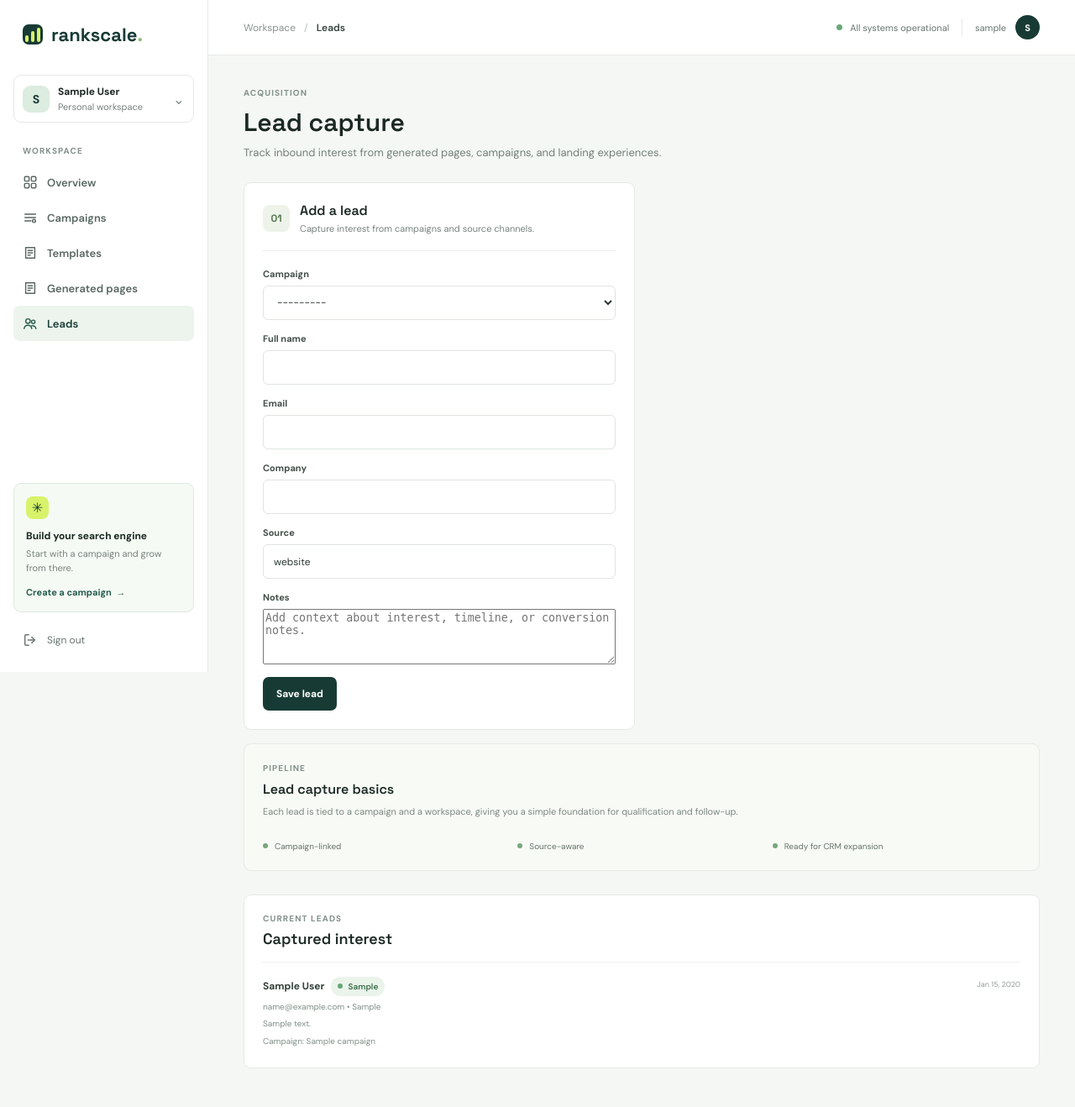
After one commit to AdesegunAdesolaADEBOYE/rankscale, a Django app: page /leads/ in a window 1280 px wide. The commit adds this page. Shown: the whole page at 84% size. Run offline with Django 5.2, Linux system fonts and the light colour scheme; a user stored in the database is signed in; tables that the repository leaves empty hold one stand-in row (values such as "Sample post"); parts of the project's set-up code (start-up, migrations or seed data) failed here and were passed over.

Commit message:
Build templates, generated pages, and lead capture
Add workspace ownership foundations, content template generation, and campaign-linked lead capture.

Co-authored-by: Copilot <223556219+Copilot@users.noreply.github.com>

```diff
--- a/config/urls.py
+++ b/config/urls.py
@@ -6,12 +6,15 @@ from core.views import (
     RankScaleLoginView,
     campaign_create,
     campaign_datasets,
+    content_templates,
     dashboard,
     dataset_retry,
-    health_check,
+    generated_pages,
     google_oauth_authorize,
     google_oauth_callback,
     google_oauth_disconnect,
+    health_check,
+    leads,
     signup,
 )
 
@@ -28,6 +31,9 @@ urlpatterns = [
         dataset_retry,
         name="dataset_retry",
     ),
+    path("templates/", content_templates, name="content_templates"),
+    path("generated-pages/", generated_pages, name="generated_pages"),
+    path("leads/", leads, name="leads"),
     path("integrations/google/authorize/", google_oauth_authorize, name="google_oauth_authorize"),
     path("integrations/google/callback/", google_oauth_callback, name="google_oauth_callback"),
     path("integrations/google/disconnect/", google_oauth_disconnect, name="google_oauth_disconnect"),
--- a/core/forms.py
+++ b/core/forms.py
@@ -6,7 +6,7 @@ from django.contrib.auth.forms import UserCreationForm
 from django.contrib.auth.models import User
 from django.core.validators import FileExtensionValidator
 
-from core.models import Campaign
+from core.models import Campaign, ContentTemplate, GeneratedPage, LeadCapture, Workspace
 
 MAX_DATASET_UPLOAD_SIZE = 10 * 1024 * 1024
 
@@ -33,6 +33,68 @@ class CampaignForm(forms.ModelForm):
         widgets = {
             "name": forms.TextInput(attrs={"placeholder": "e.g. Spring product launch"}),
             "target_keyword": forms.TextInput(attrs={"placeholder": "e.g. sustainable skincare"}),
+        }
+
+
+class ContentTemplateForm(forms.ModelForm):
+    variables = forms.CharField(
+        required=False,
+        widget=forms.TextInput(attrs={"placeholder": "keyword, company_name, CTA"}),
+        help_text="Comma-separated variable names used in the template body.",
+    )
+
+    class Meta:
+        model = ContentTemplate
+        fields = ("title", "slug", "category", "description", "content", "variables")
+        widgets = {
+            "slug": forms.TextInput(attrs={"placeholder": "spring-launch"}),
+            "content": forms.Textarea(attrs={"rows": 12, "placeholder": "Write a reusable page or offer template..."}),
+            "description": forms.Textarea(attrs={"rows": 3}),
+        }
+
+    def clean_variables(self):
+        variables = self.cleaned_data.get("variables", "")
+        if not variables:
+            return []
+        return [item.strip() for item in variables.split(",") if item.strip()]
+
+
+class GeneratedPageForm(forms.ModelForm):
+    campaign = forms.ModelChoiceField(queryset=Campaign.objects.none())
+
+    def __init__(self, *args, **kwargs):
+        user = kwargs.pop("user", None)
+        super().__init__(*args, **kwargs)
+        if user is None:
+            return
+        workspace = Workspace.ensure_for_user(user)
+        self.fields["campaign"].queryset = Campaign.objects.filter(owner=user)
+        self.fields["template"].queryset = ContentTemplate.objects.filter(workspace=workspace)
+
+    class Meta:
+        model = GeneratedPage
+        fields = ("campaign", "title", "slug", "template", "status")
+        widgets = {
+            "title": forms.TextInput(attrs={"placeholder": "Spring landing page"}),
+            "slug": forms.TextInput(attrs={"placeholder": "spring-launch"}),
+            "template": forms.Select(),
+        }
+
+
+class LeadCaptureForm(forms.ModelForm):
+    campaign = forms.ModelChoiceField(queryset=Campaign.objects.none())
+
+    def __init__(self, *args, **kwargs):
+        user = kwargs.pop("user", None)
+        super().__init__(*args, **kwargs)
+        if user is not None:
+            self.fields["campaign"].queryset = Campaign.objects.filter(owner=user)
+
+    class Meta:
+        model = LeadCapture
+        fields = ("campaign", "full_name", "email", "company", "source", "notes")
+        widgets = {
+            "notes": forms.Textarea(attrs={"rows": 4, "placeholder": "Add context about interest, timeline, or conversion notes."}),
         }
 
 
--- a/core/templates/core/base.html
+++ b/core/templates/core/base.html
@@ -33,9 +33,18 @@
         <svg viewBox="0 0 20 20" aria-hidden="true"><path d="M3 5.5h14M3 10h14M3 14.5h8"/><circle cx="15" cy="14.5" r="2"/></svg>
         Campaigns
       </a>
-      <p class="nav-label nav-label-spaced">COMING NEXT</p>
-      <span class="nav-link nav-link-muted" aria-disabled="true"><svg viewBox="0 0 20 20" aria-hidden="true"><path d="M4 3h12v14H4zM7 7h6M7 10h6M7 13h3"/></svg>Generated pages <span class="nav-soon">SOON</span></span>
-      <span class="nav-link nav-link-muted" aria-disabled="true"><svg viewBox="0 0 20 20" aria-hidden="true"><circle cx="7" cy="7" r="3"/><circle cx="14" cy="8" r="2.3"/><path d="M2 17c.3-3 2-4.5 5-4.5s4.7 1.5 5 4.5M12 13.2c2.8-.5 5.2.8 5.6 3.8"/></svg>Leads <span class="nav-soon">SOON</span></span>
+      <a class="nav-link {% if request.resolver_match.url_name == 'content_templates' %}is-active{% endif %}" href="{% url 'content_templates' %}">
+        <svg viewBox="0 0 20 20" aria-hidden="true"><path d="M4 3h12v14H4zM7 7h6M7 10h6M7 13h3"/></svg>
+        Templates
+      </a>
+      <a class="nav-link {% if request.resolver_match.url_name == 'generated_pages' %}is-active{% endif %}" href="{% url 'generated_pages' %}">
+        <svg viewBox="0 0 20 20" aria-hidden="true"><path d="M4 3h12v14H4zM7 7h6M7 10h6M7 13h3"/></svg>
+        Generated pages
+      </a>
+      <a class="nav-link {% if request.resolver_match.url_name == 'leads' %}is-active{% endif %}" href="{% url 'leads' %}">
+        <svg viewBox="0 0 20 20" aria-hidden="true"><circle cx="7" cy="7" r="3"/><circle cx="14" cy="8" r="2.3"/><path d="M2 17c.3-3 2-4.5 5-4.5s4.7 1.5 5 4.5M12 13.2c2.8-.5 5.2.8 5.6 3.8"/></svg>
+        Leads
+      </a>
     </nav>
     <div class="sidebar-bottom">
       <div class="help-box"><span class="help-spark">✳</span><strong>Build your search engine</strong><p>Start with a campaign and grow from there.</p><a href="{% url 'campaign_create' %}">Create a campaign <span aria-hidden="true">→</span></a></div>
--- /dev/null
+++ b/core/templates/core/leads.html
@@ -0,0 +1,73 @@
+{% extends 'core/base.html' %}
+{% block title %}Leads{% endblock %}
+{% block breadcrumb %}Leads{% endblock %}
+{% block content %}
+<section class="page-heading">
+  <div>
+    <p class="eyebrow">ACQUISITION</p>
+    <h1>Lead capture</h1>
+    <p class="page-subtitle">Track inbound interest from generated pages, campaigns, and landing experiences.</p>
+  </div>
+</section>
+
+<div class="dataset-layout">
+  <section class="dataset-upload-card">
+    <div class="form-card-heading">
+      <span class="form-step">01</span>
+      <div>
+        <h2>Add a lead</h2>
+        <p>Capture interest from campaigns and source channels.</p>
+      </div>
+    </div>
+    <form method="post" class="dataset-upload-form">
+      {% csrf_token %}
+      {% if form.non_field_errors %}<div class="form-alert" role="alert">{{ form.non_field_errors }}</div>{% endif %}
+      {% for field in form %}
+        <div class="field-group">
+          <label for="{{ field.id_for_label }}">{{ field.label }}</label>
+          {{ field }}
+          {% for error in field.errors %}<p class="field-error">{{ error }}</p>{% endfor %}
+        </div>
+      {% endfor %}
+      <button class="button button-primary" type="submit">Save lead</button>
+    </form>
+  </section>
+
+  <aside class="dataset-info-card">
+    <p class="eyebrow">PIPELINE</p>
+    <h2>Lead capture basics</h2>
+    <p>Each lead is tied to a campaign and a workspace, giving you a simple foundation for qualification and follow-up.</p>
+    <div class="dataset-info-grid">
+      <div class="dataset-info-line"><span class="metric-dot"></span>Campaign-linked</div>
+      <div class="dataset-info-line"><span class="metric-dot"></span>Source-aware</div>
+      <div class="dataset-info-line"><span class="metric-dot"></span>Ready for CRM expansion</div>
+    </div>
+  </aside>
+</div>
+
+<section class="dataset-list-section">
+  <div class="section-heading dataset-list-heading">
+    <div><p class="eyebrow">CURRENT LEADS</p><h2>Captured interest</h2></div>
+  </div>
+  {% if leads %}
+    <div class="dataset-list">
+      {% for lead in leads %}
+        <article class="dataset-item">
+          <div class="dataset-main">
+            <div class="dataset-title-row">
+              <h3>{{ lead.full_name }}</h3>
+              <span class="status-pill status-active"><i></i>{{ lead.source }}</span>
+            </div>
+            <p class="dataset-meta">{{ lead.email }} • {{ lead.company }}</p>
+            {% if lead.notes %}<p class="dataset-meta">{{ lead.notes|truncatechars:220 }}</p>{% endif %}
+            <p class="dataset-meta">Campaign: {{ lead.campaign.name }}</p>
+          </div>
+          <time class="dataset-date" datetime="{{ lead.created_at|date:'c' }}">{{ lead.created_at|date:'M j, Y' }}</time>
+        </article>
+      {% endfor %}
+    </div>
+  {% else %}
+    <div class="dataset-empty"><span class="empty-spark" aria-hidden="true">*</span><h3>No leads yet</h3><p>Capture your first lead from a campaign or landing page to start tracking prospects.</p></div>
+  {% endif %}
+</section>
+{% endblock %}
--- a/core/views.py
+++ b/core/views.py
@@ -14,14 +14,30 @@ from django.urls import reverse
 from django.views.decorators.http import require_POST
 from kombu.exceptions import OperationalError
 
-from core.forms import CampaignForm, DatasetUploadForm, GoogleSheetForm, SignUpForm
+from core.forms import (
+    CampaignForm,
+    ContentTemplateForm,
+    DatasetUploadForm,
+    GeneratedPageForm,
+    GoogleSheetForm,
+    LeadCaptureForm,
+    SignUpForm,
+)
 from core.google_sheets import (
     GoogleSheetsError,
     create_oauth_flow,
     encrypt_refresh_token,
     oauth_is_configured,
 )
-from core.models import Campaign, Dataset, GoogleSheetsConnection
+from core.models import (
+    Campaign,
+    ContentTemplate,
+    Dataset,
+    GeneratedPage,
+    GoogleSheetsConnection,
+    LeadCapture,
+    Workspace,
+)
 from core.tasks import process_dataset
 
 
@@ -37,11 +53,97 @@ def signup(request):
     form = SignUpForm(request.POST or None)
     if request.method == "POST" and form.is_valid():
         user = form.save()
+        Workspace.ensure_for_user(user)
         login(request, user)
         messages.success(request, "Your RankScale account is ready.")
         return redirect("dashboard")
 
     return render(request, "core/signup.html", {"form": form})
+
+
+def _render_generated_page_content(campaign, template, overrides=None):
+    variables = {
+        "campaign_name": campaign.name,
+        "brand_name": campaign.name,
+        "target_keyword": campaign.target_keyword,
+        "website_url": campaign.website_url,
+        "company_name": campaign.name,
+    }
+    if template is not None:
+        for name in template.variables:
+            variables.setdefault(name, "")
+    if overrides:
+        variables.update(overrides)
+    rendered = template.content if template is not None else ""
+    for key, value in variables.items():
+        placeholder = "{{ " + key + " }}"
+        rendered = rendered.replace(placeholder, str(value))
+    return rendered
+
+
+@login_required
+def content_templates(request):
+    workspace = Workspace.ensure_for_user(request.user)
+    templates = ContentTemplate.objects.filter(workspace=workspace)
+    form = ContentTemplateForm(request.POST or None)
+
+    if request.method == "POST" and form.is_valid():
+        template = form.save(commit=False)
+        template.workspace = workspace
+        template.slug = template.slug or "template"
+        template.save()
+        messages.success(request, f"{template.title} was added to your template library.")
+        return redirect("content_templates")
+
+    return render(
+        request,
+        "core/content_templates.html",
+        {"templates": templates, "form": form, "workspace": workspace},
+    )
+
+
+@login_required
+def generated_pages(request):
+    workspace = Workspace.ensure_for_user(request.user)
+    pages = GeneratedPage.objects.filter(workspace=workspace).select_related("campaign", "template")
+    form = GeneratedPageForm(request.POST or None, user=request.user)
+
+    if request.method == "POST" and form.is_valid():
+        page = form.save(commit=False)
+        page.workspace = workspace
+        if page.template:
+            page.content = _render_generated_page_content(page.campaign, page.template)
+        else:
+            page.content = page.title
+        page.save()
+        messages.success(request, f"{page.title} was generated successfully.")
+        return redirect("generated_pages")
+
+    return render(
+        request,
+        "core/generated_pages.html",
+        {"pages": pages, "form": form, "workspace": workspace},
+    )
+
+
+@login_required
+def leads(request):
+    workspace = Workspace.ensure_for_user(request.user)
+    campaign_leads = LeadCapture.objects.filter(workspace=workspace).select_related("campaign")
+    form = LeadCaptureForm(request.POST or None, user=request.user)
+
+    if request.method == "POST" and form.is_valid():
+        lead = form.save(commit=False)
+        lead.workspace = workspace
+        lead.save()
+        messages.success(request, f"{lead.full_name} was added to your lead list.")
+        return redirect("leads")
+
+    return render(
+        request,
+        "core/leads.html",
+        {"leads": campaign_leads, "form": form, "workspace": workspace},
+    )
 
 
 @login_required
```
Also changed, not shown: core/models.py (+178 -0 lines), core/templates/core/content_templates.html (added, +76 -0 lines), core/templates/core/generated_pages.html (added, +71 -0 lines), tests/test_dashboard.py (+69 -0 lines), core/migrations/0004_workspace_leadcapture_contenttemplate_and_more.py (added).
